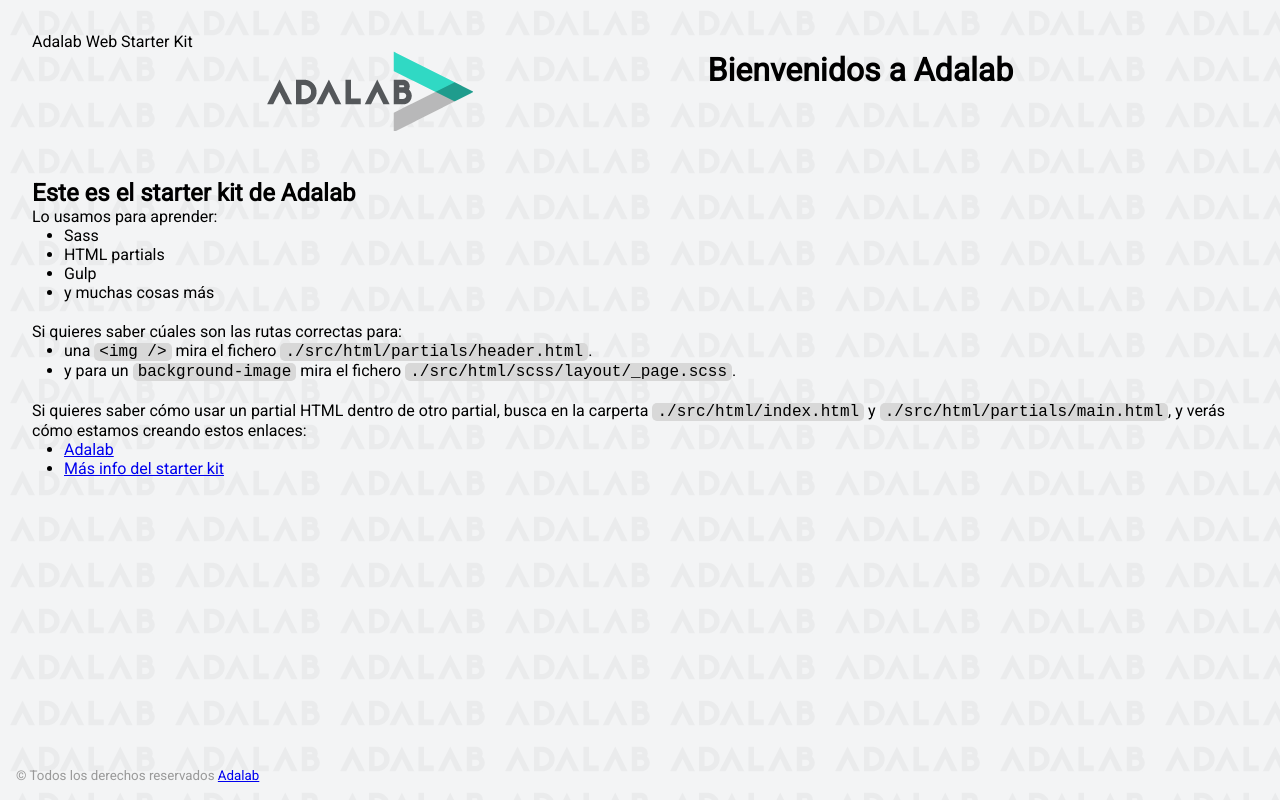
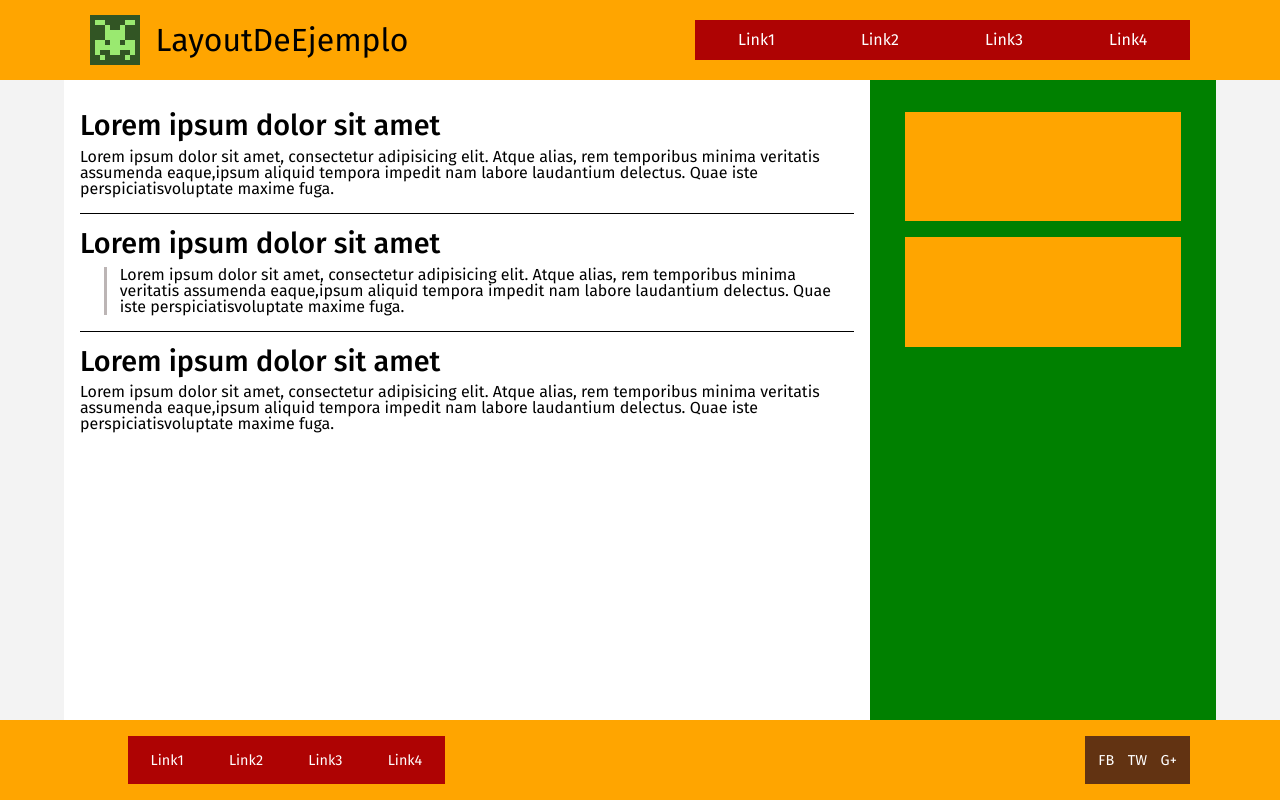
Before and after one commit to Karlafdez7/Create_Prueba-Maquetacion, a website: page docs/index.html in a window 1280 px wide. Drawn offline with Linux system fonts and the light colour scheme.

Commit message:
Update docs

```diff
--- a/docs/assets/css/main.css
+++ /dev/null
@@ -1 +0,0 @@
-*{box-sizing:border-box;margin:0;padding:0}.code{font-size:16px;background:#d8d8d8;padding:0 5px;border-radius:5px}.link__adalab:hover{background-color:#099d8d;color:#fff}.link__github:hover{background-color:#CCC;color:#000}body{padding:2rem;height:100vh;background-image:url("../images/bg-adalab.png");background-color:#f3f4f5;font-family:"Roboto",sans-serif}.page__header{display:flex;justify-content:space-evenly;margin-bottom:3rem}.page__footer{position:fixed;left:0;bottom:0;width:100vw;padding:1rem;color:#999}.main__list{padding-left:2rem;padding-bottom:20px}
--- a/docs/assets/js/main.js
+++ /dev/null
@@ -1 +0,0 @@
-"use strict";console.log(">> Ready :)");
--- a/docs/index.html
+++ b/docs/index.html
@@ -4,67 +4,102 @@
 <head>
   <meta charset="UTF-8" />
   <meta name="viewport" content="width=device-width, initial-scale=1" />
-  <titre>Adalab Web Starter Kit</titre>
-  <link href="https://fonts.googleapis.com/css?family=Roboto&display=swap" rel="stylesheet" />
-  <link rel="stylesheet" href="./assets/css/main.css" />
-  <link rel="icon" href="./assets/images/favicon.png" />
+  <title> Karla's Create Project</title>
+  <link href="https://fonts.googleapis.com/css2?family=Fira+Sans:wght@100;200;300;400;500;600;700;800;900&display=swap"
+    rel="stylesheet">
+  <link rel="stylesheet" href="./assets/css/style.css" />
+  <link rel="icon" href="./assets/images/logo.png" />
 </head>
 
 <body>
-  <div class="page">
-    <header class="page__header">
-      <img src="./assets/images/logo-adalab.png" alt="Adalab">
-      <h1>Bienvenidos a Adalab</h1>
+  <div class="body">
+    <header class="header">
+        <section class="header__section">
+            <img src="./assets/images/logo.png" class="header__section-logo" titre="Logo de la empresa"
+                alt="Logo de la empresa" />
+            <h1 class="header__section-title">LayoutDeEjemplo</h1>
+        </section>
+        <nav class="header__menu">
+            <ul class="header__menu-list">
+                <li class="header__menu-item">
+                    <a href="https://www.create-store.com/es/" target="_blank" class="header__menu-link">Link1</a>
+                </li>
+                <li class="header__menu-item">
+                    <a href="https://www.create-store.com/es/" target="_blank" class="header__menu-link">Link2</a>
+                </li>
+                <li class="header__menu-item"">
+                    <a href=" https://www.create-store.com/es/" target="_blank" class="header__menu-link">Link3</a>
+                </li>
+                <li class="header__menu-item">
+                    <a href="https://www.create-store.com/es/" target="_blank" class="header__menu-link">Link4</a>
+                </li>
+            </ul>
+        </nav>
     </header>
-
-    <main class="page__main">
-      <h2>Este es el starter kit de Adalab</h2>
-      <p>Lo usamos para aprender:</p>
-      <ul class="main__list">
-        <li>Sass</li>
-        <li>HTML partials</li>
-        <li>Gulp</li>
-        <li>y muchas cosas más</li>
-      </ul>
-      <p>Si quieres saber cúales son las rutas correctas para:</p>
-      <ul class="main__list">
-        <li>
-          una <code class="code">&lt;img /&gt;</code> mira el fichero
-          <code class="code">./src/html/partials/header.html</code>.
-        </li>
-        <li>
-          y para un <code class="code">background-image</code> mira el fichero
-          <code class="code">./src/html/scss/layout/_page.scss</code>.
-        </li>
-      </ul>
-      <p>
-        Si quieres saber cómo usar un partial HTML dentro de otro partial, busca en la carperta
-        <code class="code">./src/html/index.html</code> y
-        <code class="code">./src/html/partials/main.html</code>, y verás cómo estamos creando estos
-        enlaces:
-      </p>
-      <ul class="main__list">
-        <li>
-          <a class="link__adalab" href="https://adalab.es">Adalab</a>
-
-        </li>
-        <li>
-          <a class="" href="./more-info.html">Más info del starter kit</a>
-
-        </li>
-      </ul>
+    <main class="main">
+      <section class="main__section">
+          <article class="main__section-article">
+              <h2 class="main__section-title">Lorem ipsum dolor sit amet</h2>
+              <p class="main__section-text">
+                  Lorem ipsum dolor sit amet, consectetur adipisicing elit. Atque alias, rem temporibus minima veritatis
+                  assumenda eaque,ipsum aliquid tempora impedit nam labore laudantium delectus. Quae iste
+                  perspiciatisvoluptate maxime fuga.
+              </p>
+          </article>
+          <article class="main__section-article article-modifier">
+              <h2 class="main__section-title">Lorem ipsum dolor sit amet</h2>
+              <p class="main__section-text text-modifier">
+                  Lorem ipsum dolor sit amet, consectetur adipisicing elit. Atque alias, rem temporibus minima veritatis
+                  assumenda eaque,ipsum aliquid tempora impedit nam labore laudantium delectus. Quae iste
+                  perspiciatisvoluptate maxime fuga.
+              </p>
+          </article>
+          <article class="main__section-article">
+              <h2 class="main__section-title">Lorem ipsum dolor sit amet</h2>
+              <p class="main__section-text">
+                  Lorem ipsum dolor sit amet, consectetur adipisicing elit. Atque alias, rem temporibus minima veritatis
+                  assumenda eaque,ipsum aliquid tempora impedit nam labore laudantium delectus. Quae iste
+                  perspiciatisvoluptate maxime fuga.
+              </p>
+          </article>
+      </section>
+      <aside class="main__aside">
+          <div class="main__aside-box"></div>
+          <div class="main__aside-box"></div>
+      </aside>
     </main>
-
-    <footer class="page__footer">
-      <small>
-        &copy; Todos los derechos reservados
-        <a class="link__adalab" href="https://adalab.es">Adalab</a>
-
-      </small>
+    <footer class="footer">
+        <nav class="footer__nav">
+            <ul class="footer__nav-list">
+                <li class="footer__nav-item">
+                    <a href="#" class="footer__nav-link">Link1</a>
+                </li>
+                <li class="footer__nav-item">
+                    <a href="#" class="footer__nav-link">Link2</a>
+                </li>
+                <li class="footer__nav-item">
+                    <a href="#" class="footer__nav-link">Link3</a>
+                </li>
+                <li class="footer__nav-item">
+                    <a href="#" class="footer__nav-link">Link4</a>
+                </li>
+            </ul>
+        </nav>
+        <nav class="footer__networks">
+            <ul class="footer__networks-list">
+                <li class="footer__networks-item">
+                    <a href="#" class="footer__networks-link">FB</a>
+                </li>
+                <li class="footer__networks-item">
+                    <a href="#" class="footer__networks-link">TW</a>
+                </li>
+                <li class="footer__networks-item">
+                    <a href="#" class="footer__networks-link">G+</a>
+                </li>
+            </ul>
+        </nav>
     </footer>
-
   </div>
-  <script src="./assets/js/main.js"></script>
 </body>
 
 </html>
```
Also changed, not shown: docs/assets/css/style.css (added), docs/assets/images/bg-adalab.png (deleted), docs/assets/images/favicon.png (deleted), docs/assets/images/images_versions/1 mobil-free.png (added), docs/assets/images/images_versions/2 mobil-iphone12.png (added), docs/assets/images/images_versions/3 tablet-free.png (added), docs/assets/images/images_versions/4 tablet-air.png (added), docs/assets/images/images_versions/5 desktop-fre.png (added), docs/assets/images/logo-adalab.png (deleted), docs/assets/images/logo.png (added).
